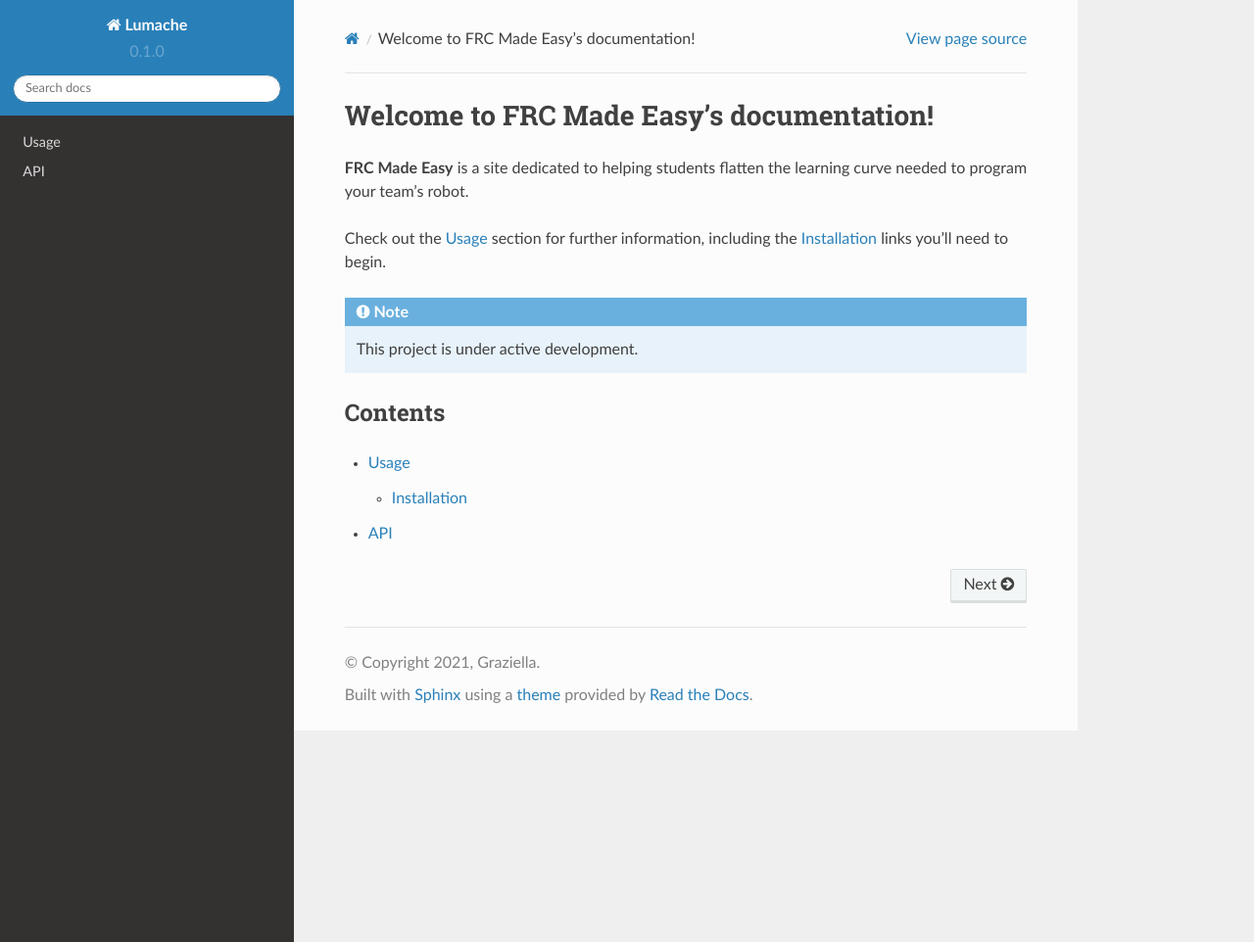
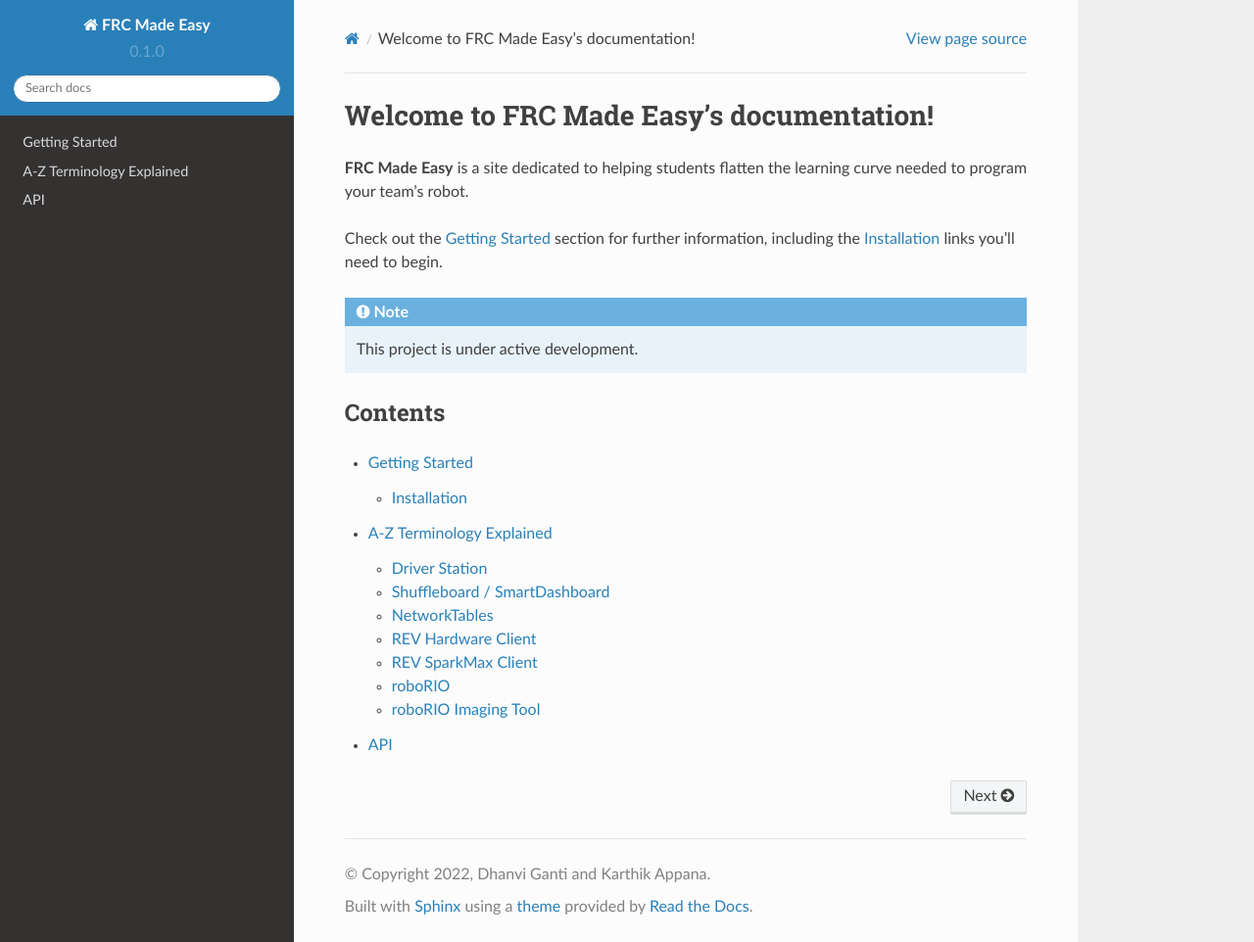
Before and after one commit to drdonv/FRC-RTD, a Sphinx documentation site: the page built from docs/source/index.rst, in a window 1280 px wide and 962 px high. Shown: the whole window at 98% size. Built offline with Sphinx 7.4.7 and the Read the Docs theme 2.0.0, drawn with Linux system fonts in a browser that asks for light colours.

Commit message:
Adding A-Z terminology page (#2)
Added A-Z terminology page for definitions of terms.

```diff
--- a/docs/source/conf.py
+++ b/docs/source/conf.py
@@ -2,9 +2,9 @@
 
 # -- Project information
 
-project = 'Lumache'
-copyright = '2021, Graziella'
-author = 'Graziella'
+project = 'FRC Made Easy'
+copyright = '2022, Dhanvi Ganti and Karthik Appana'
+author = 'drdonv, cartha353'
 
 release = '0.1'
 version = '0.1.0'
--- a/docs/source/usage.rst
+++ b/docs/source/getting-started.rst
@@ -1,4 +1,4 @@
-Usage
+Getting Started
 =====
 
 .. _installation:
--- a/docs/source/index.rst
+++ b/docs/source/index.rst
@@ -3,7 +3,7 @@
 
 **FRC Made Easy** is a site dedicated to helping students flatten the learning curve needed to program your team's robot.
 
-Check out the :doc:`usage` section for further information, including
+Check out the :doc:`getting-started` section for further information, including
 the :ref:`installation` links you'll need to begin.
 
 .. note::
@@ -15,5 +15,6 @@
 
 .. toctree::
 
-   usage
+   getting-started
+   terminology
    api
--- /dev/null
+++ b/docs/source/terminology.rst
@@ -0,0 +1,39 @@
+A-Z Terminology Explained
+==================
+
+Driver Station
+--------------
+
+Driver Station is the tool that connects to the roboRIO on the robot. Through Driver Station, you are able to enable (run your code that's deployed on the robot) and disable (stops running the deployed code) the robot.
+Driver Station also has a built in error logger, which can help to detect errors during runtime. Driver Station also shows inputs from external devices like controllers.
+
+Shuffleboard / SmartDashboard
+-----------------------------
+
+SmartDashboard is a tool that allows users to display whatever value they want by using a ``key, value`` system. SmartDashboard stores values in NetworkTables.
+Shuffleboard is a nicer display of SmartDashboard, and allows choosing of options as well as display of options.
+
+NetworkTables
+-------------
+
+A dictionary system implemented by WPILib. Values are stored and referenced by a key, which is a string.
+
+REV Hardware Client
+-------------------
+
+A hardware client provided by REV Robotics for REV products, such as SparkMaxes, etc.
+
+REV SparkMax Client
+-------------------
+
+A client to update the firmware of the SparkMax motor controllers as well as graphing PID.
+
+roboRIO
+-------
+
+The "brain" of the robot. The roboRIO handles all code and periodic looping.
+
+roboRIO Imaging Tool
+--------------------
+
+A tool used to update the firmware of the roboRIO. Can also be used to set the team number of the roboRIO.
--- a/pyproject.toml
+++ b/pyproject.toml
@@ -3,6 +3,6 @@
 build-backend = "flit_core.buildapi"
 
 [project]
-name = "lumache"
-authors = [{name = "Graziella", email = "graziella@lumache"}]
+name = "frc_made_easy"
+authors = [{name = "drdonv", email = "realdrdonv@gmail"}, {name = "cartha353", email = "placeholder"}]
 dynamic = ["version", "description"]
```
